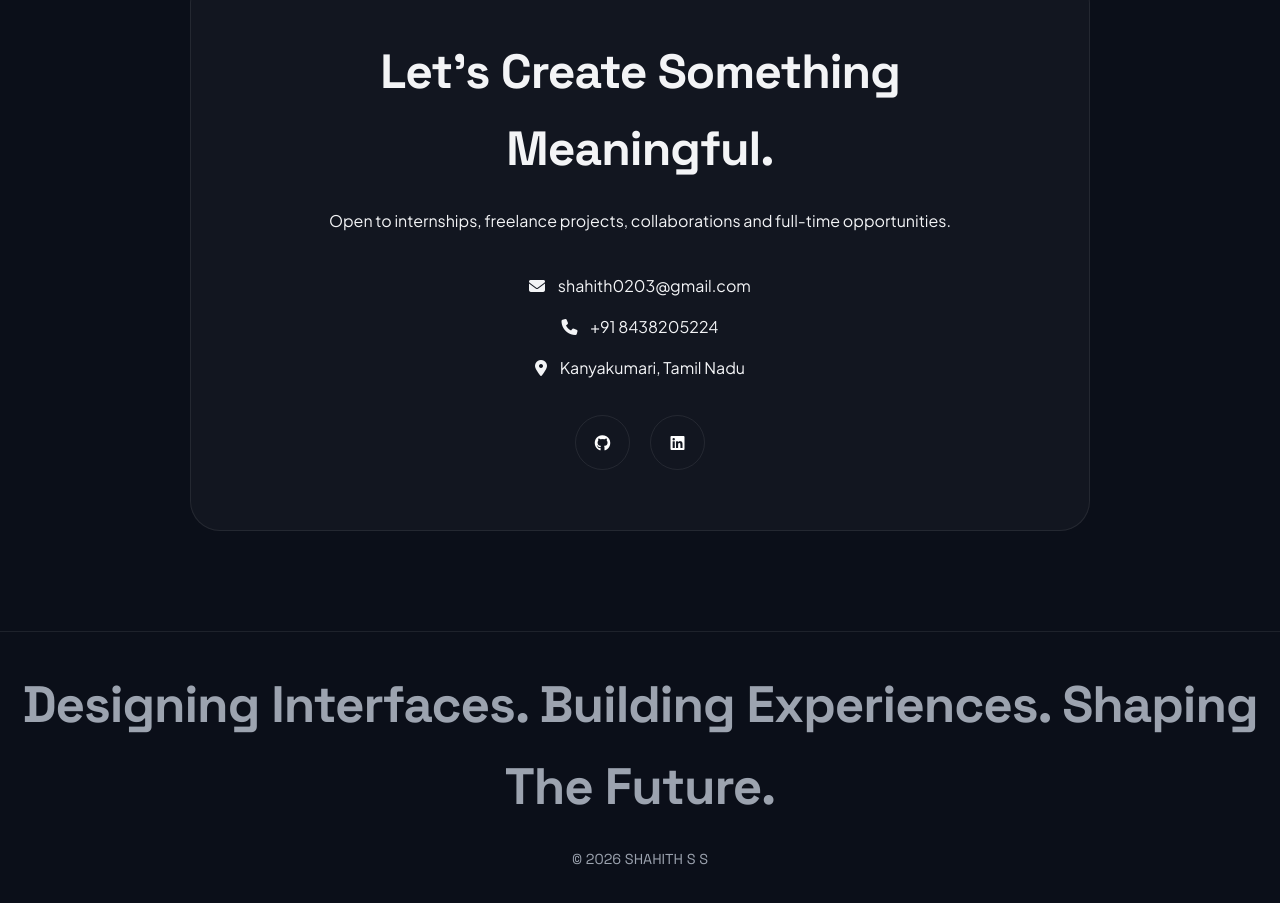
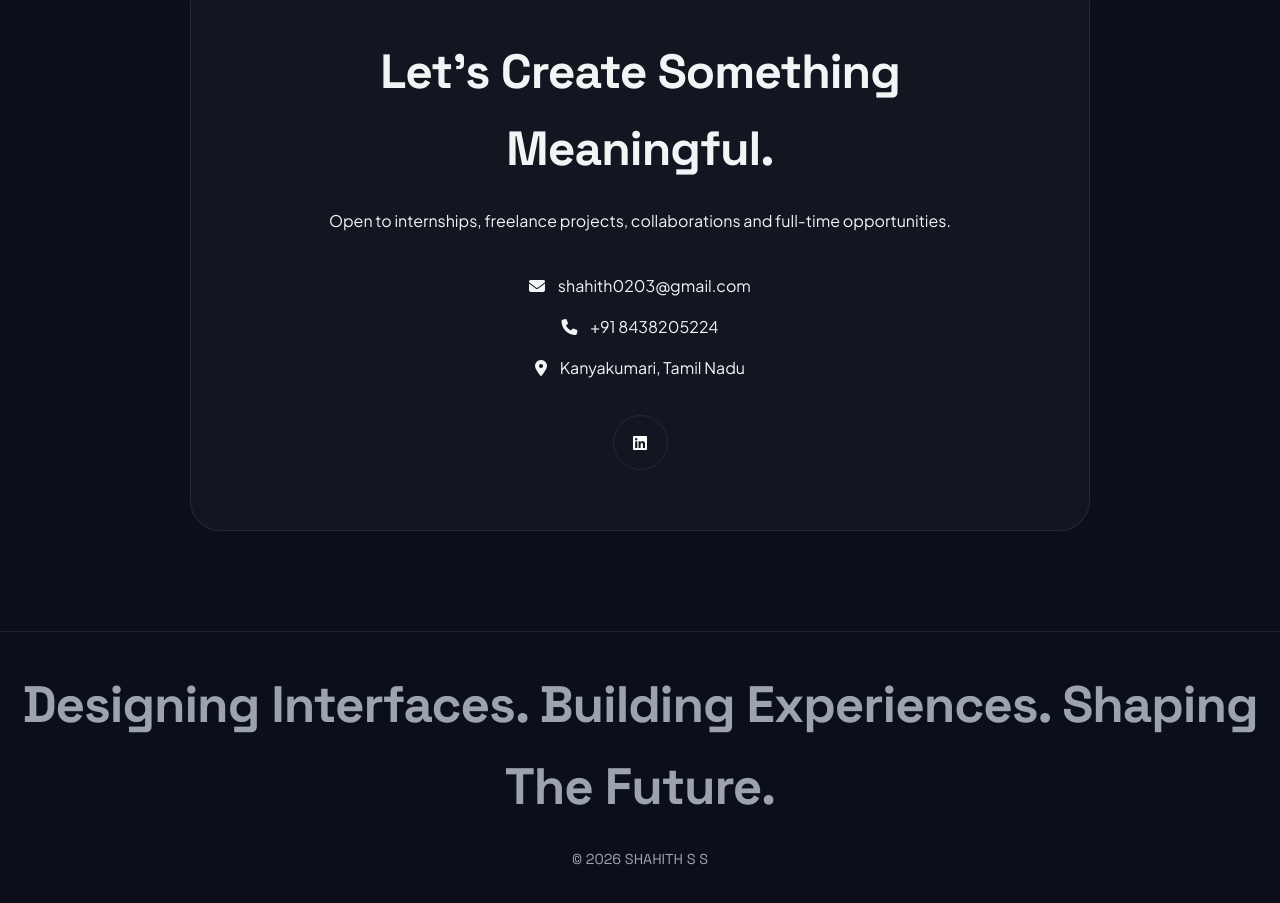
Before and after one commit to shaazz-tch/portfolio, a plain HTML site: page index.html in a window 1280 px wide. Shown: the part 5474-6377 px from the top of the page. Drawn offline with Linux system fonts and the light colour scheme.

Commit message:
git removal

```diff
--- a/index.html
+++ b/index.html
@@ -1141,9 +1141,9 @@
 
             <div class="social-links">
 
-                <a href="https://github.com/shaazz-tch">
+                <!-- <a href="https://github.com/shaazz-tch">
                     <i class="fab fa-github"></i>
-                </a>
+                </a> -->
 
                 <a href="https://www.linkedin.com/in/shahith-s-s">
                     <i class="fab fa-linkedin"></i>
```
